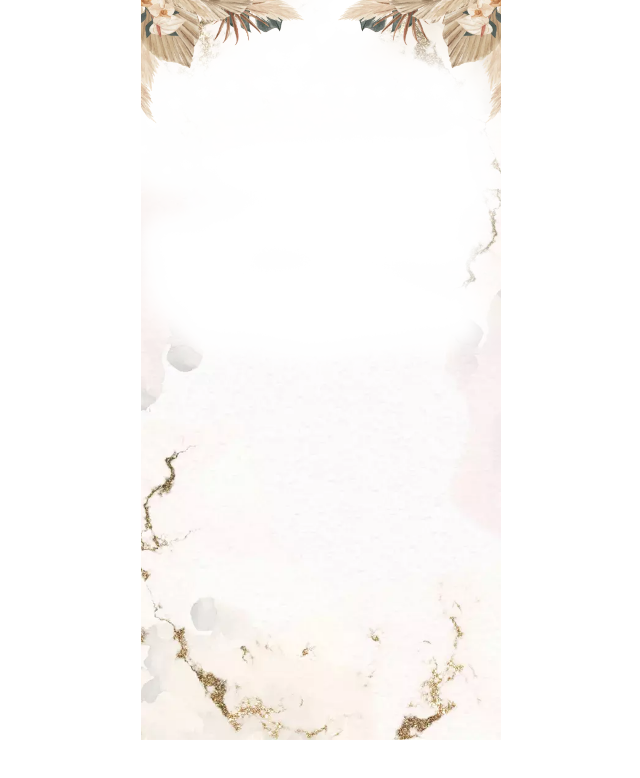
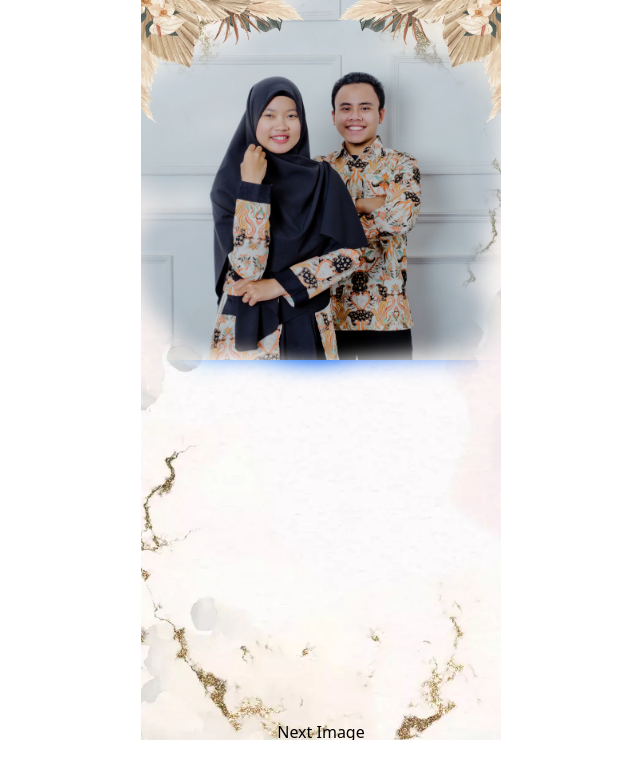
Before and after one commit to Harits19/wedding-invitation-app-react, a Next.js app: page /main in a window 1280 px wide. Shown: the top 778 px of the page, without its empty margins (319-959 px from the left). Built offline with nearby package versions, Linux system fonts and the light colour scheme; a web font is replaced by a local one.

Commit message:
implement page

```diff
--- /dev/null
+++ b/app/components/bottom-decor.tsx
@@ -0,0 +1,12 @@
+import SideBottomDecor from "./side-decor/side-bottom-decor";
+
+
+
+export default function BottomDecor(){
+  return (
+    <div className="flex flex-row justify-between">
+      <SideBottomDecor side="left" />
+      <SideBottomDecor />
+    </div>
+  );
+};
--- /dev/null
+++ b/app/hooks/useToQuery.tsx
@@ -0,0 +1,8 @@
+import { useSearchParams } from "next/navigation";
+
+
+
+export default function useToQuery(){
+
+  return useSearchParams().get("to") ?? "Nama Tamu"
+}
--- a/app/main/page.tsx
+++ b/app/main/page.tsx
@@ -1,12 +1,47 @@
+"use client";
+
+import Image from "next/image";
 import Background from "../components/background";
+import BottomDecor from "../components/bottom-decor";
 import Scaffold from "../components/scaffold";
 import TopDecor from "../components/top-decor";
+import { kPublic } from "@/constans/public";
+import { useEffect, useState } from "react";
+
+const useTimeout = () => {};
 
 export default function Main() {
+  const [indexImage, setIndexImage] = useState(1);
+  const imageList = [kPublic.photoSlideShow1, kPublic.photoSlideShow2];
+  const selectedImage = indexImage % imageList.length;
+  const nextImage = selectedImage + 1;
+
   return (
     <Scaffold>
       <Background />
-      <TopDecor />
+      <div className="absolute z-10 right-0 left-0">
+        <TopDecor />
+      </div>
+      <Image
+        // className="animate-fade-zoom-out absolute"
+        alt="photo"
+        src={imageList[selectedImage]}
+      />
+      <Image
+        // className="animate-fade-zoom-out absolute"
+        alt="photo"
+        src={imageList[nextImage == imageList.length ? 0 : nextImage]}
+      />
+      <button
+        className="z-50"
+        onClick={() => {
+          setIndexImage((prev) => prev + 1);
+        }}
+      >
+        Next Image
+      </button>
+      <div className="flex flex-1" />
+      <BottomDecor />
     </Scaffold>
   );
 }
--- a/app/page.tsx
+++ b/app/page.tsx
@@ -7,27 +7,23 @@ import Text from "./components/averia";
 import Image from "next/image";
 import Wiggle from "./components/wiggle";
 import { kPublic } from "@/constans/public";
-import { useRouter } from "next/navigation";
+import { useRouter, useSearchParams } from "next/navigation";
 import Scaffold from "./components/scaffold";
 import Background from "./components/background";
 import TopDecor from "./components/top-decor";
+import BottomDecor from "./components/bottom-decor";
+import { kText } from "@/constans/text";
+import useToQuery from "./hooks/useToQuery";
 
 export default function Home() {
   const router = useRouter();
-  const BottomDecor = () => {
-    return (
-      <div className="flex flex-row justify-between">
-        <SideBottomDecor side="left" />
-        <SideBottomDecor />
-      </div>
-    );
-  };
+  const to = useToQuery();
 
   const Body = () => {
     return (
       <div className="flex flex-col items-center">
         <Text family="averia" className="text-xl text-303333">
-          The Wedding
+          {kText.coverTitle}
         </Text>
         <div className="h-6" />
         <Image
@@ -39,30 +35,26 @@ export default function Home() {
         />
         <br />
         <Text className="text-3xl text-303333" family="berkshire">
-          Mirza & Yunny
+          {kText.name}
         </Text>
         <br />
-        <Text>Kepada</Text>
+        <Text>{kText.kepada}</Text>
         <div className="h-2" />
-        <Text>Harits</Text>
+        <Text>{to}</Text>
         <div className="h-2" />
         <button
           onClick={() => {
-            router.push("main");
+            router.push(`main?to=${to}`);
           }}
           className="bg-ae814c py-2 px-12 rounded-sm"
         >
           <Text family="averia" className="text-white">
-            Buka Undangan
+            {kText.bukaUndangan}
           </Text>
         </button>
       </div>
     );
   };
-
-
-
-
 
   return (
     <Scaffold>
--- a/tailwind.config.js
+++ b/tailwind.config.js
@@ -27,10 +27,16 @@ module.exports = {
           '50%': { transform: 'rotate(-4deg) scale(1.18)' },
           '100%': { transform: 'rotate(0deg) scale(1)' },
         },
+        "fade-zoom-out": {
+          '0%': { transform: 'scale(1)', opacity: '1' },
+          '50%': {  opacity: '0.8' },
+          '100%': { transform: 'scale(1.18)', opacity: '0' },
+        }
       },
       animation: {
         "wiggle-left": 'wiggle-left 3s ease-in-out infinite',
         "wiggle-right": 'wiggle-right 3s ease-in-out infinite',
+        "fade-zoom-out": 'fade-zoom-out 3s ease-in-out infinite'
 
       },
       backgroundImage: {
```
Also changed, not shown: constans/public.ts (+6 -2 lines), constans/text.ts (+5 -4 lines), public/photo-slideshow-1.webp (added), public/photo-slideshow-2.jpeg (added).
